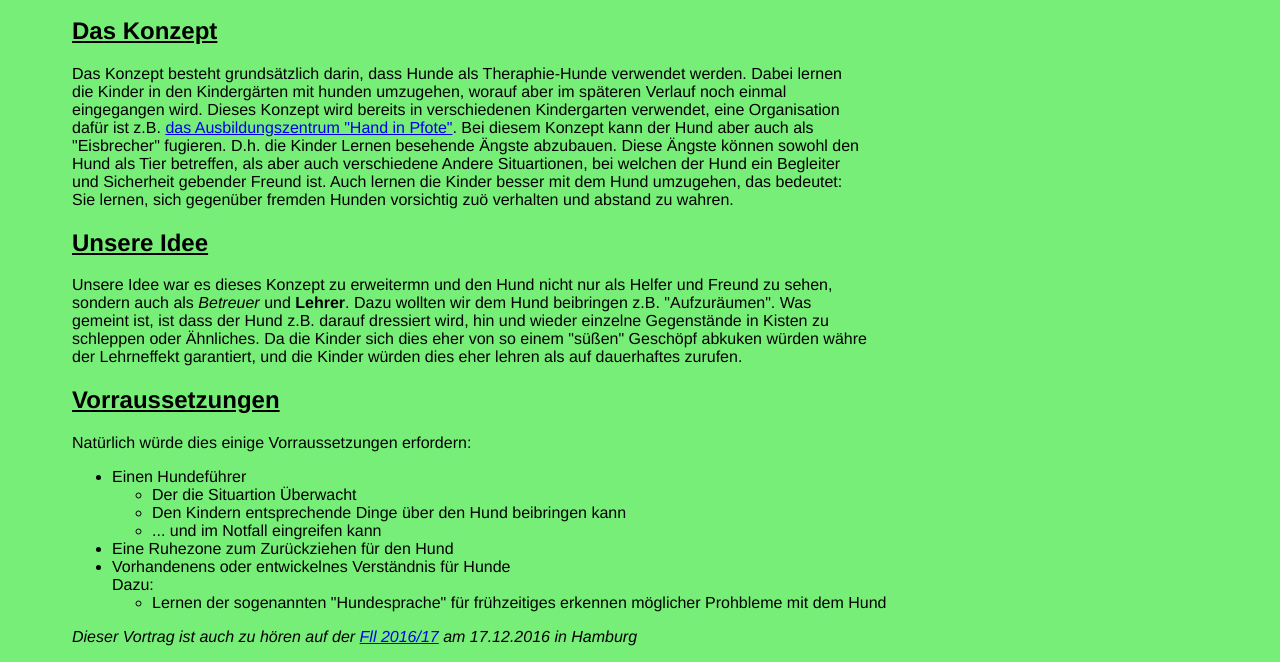
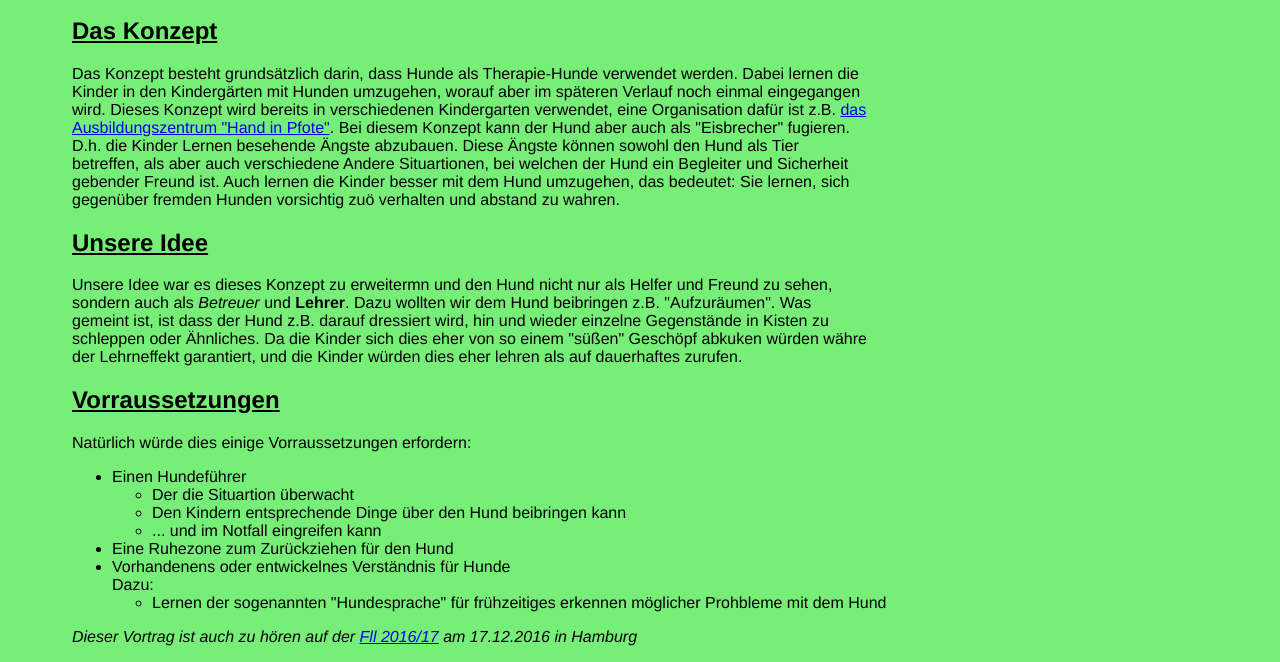
Before and after one commit to Lesekater/Kindergartenhund, a plain HTML site: page index.html in a window 1280 px wide. Shown: the part 153-815 px from the top of the page. Drawn offline with Linux system fonts and the light colour scheme.

Commit message:
+spelling

```diff
--- a/index.html
+++ b/index.html
@@ -14,8 +14,8 @@
     <div class="text">
     <u><h2>Das Konzept</h2></u>
     <p>
-      Das Konzept besteht grundsätzlich darin, dass Hunde als Theraphie-Hunde verwendet werden.
-      Dabei lernen die Kinder in den Kindergärten mit hunden umzugehen, worauf aber im späteren Verlauf noch einmal eingegangen wird.
+      Das Konzept besteht grundsätzlich darin, dass Hunde als Therapie-Hunde verwendet werden.
+      Dabei lernen die Kinder in den Kindergärten mit Hunden umzugehen, worauf aber im späteren Verlauf noch einmal eingegangen wird.
       Dieses Konzept wird bereits in verschiedenen Kindergarten verwendet, eine Organisation dafür ist z.B.
       <a href="http://www.ausbildungszentrum-handinpfote.de/">das Ausbildungszentrum "Hand in Pfote"</a>.
       Bei diesem Konzept kann der Hund aber auch als "Eisbrecher" fugieren.
@@ -39,7 +39,7 @@
   <ul>
     <li>Einen Hundeführer</li>
       <ul>
-        <li>Der die Situartion Überwacht</li>
+        <li>Der die Situartion überwacht</li>
         <li>Den Kindern entsprechende Dinge über den Hund beibringen kann</li>
         <li>... und im Notfall eingreifen kann</li>
       </ul>
```
